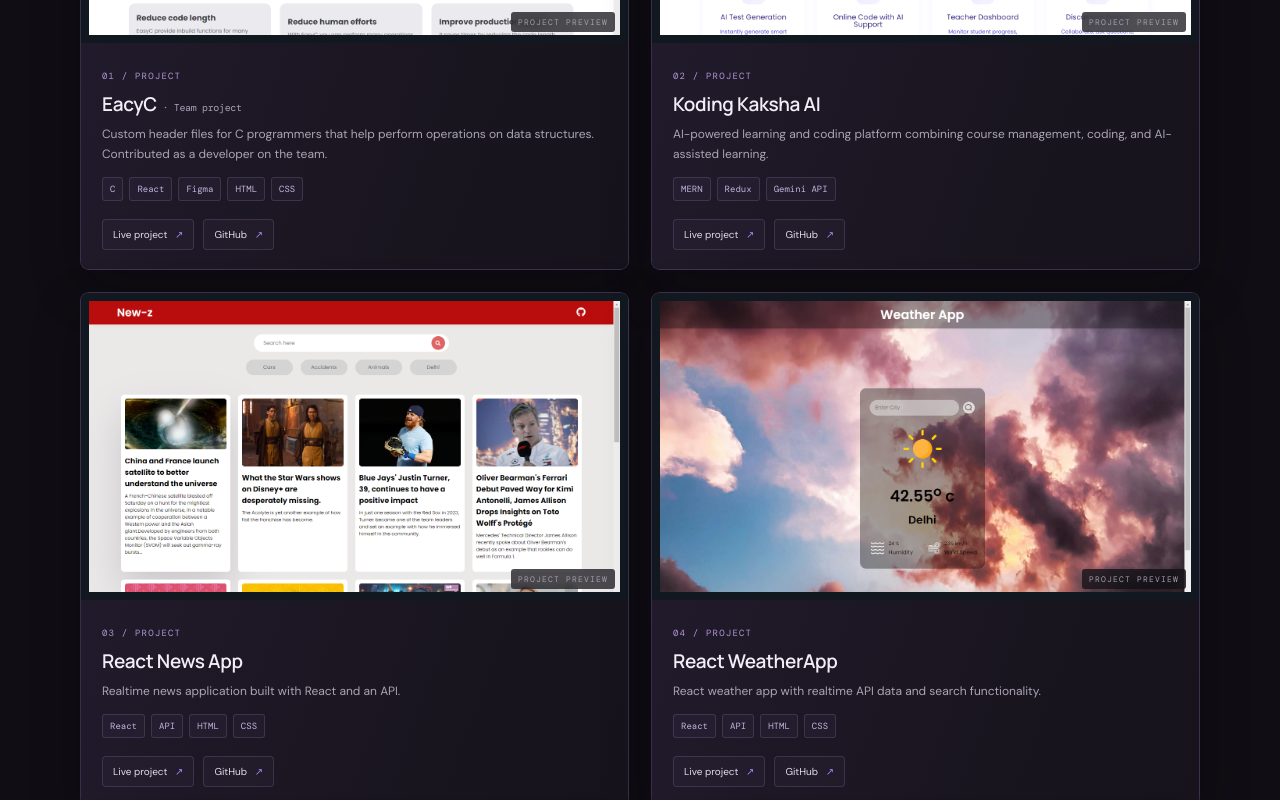
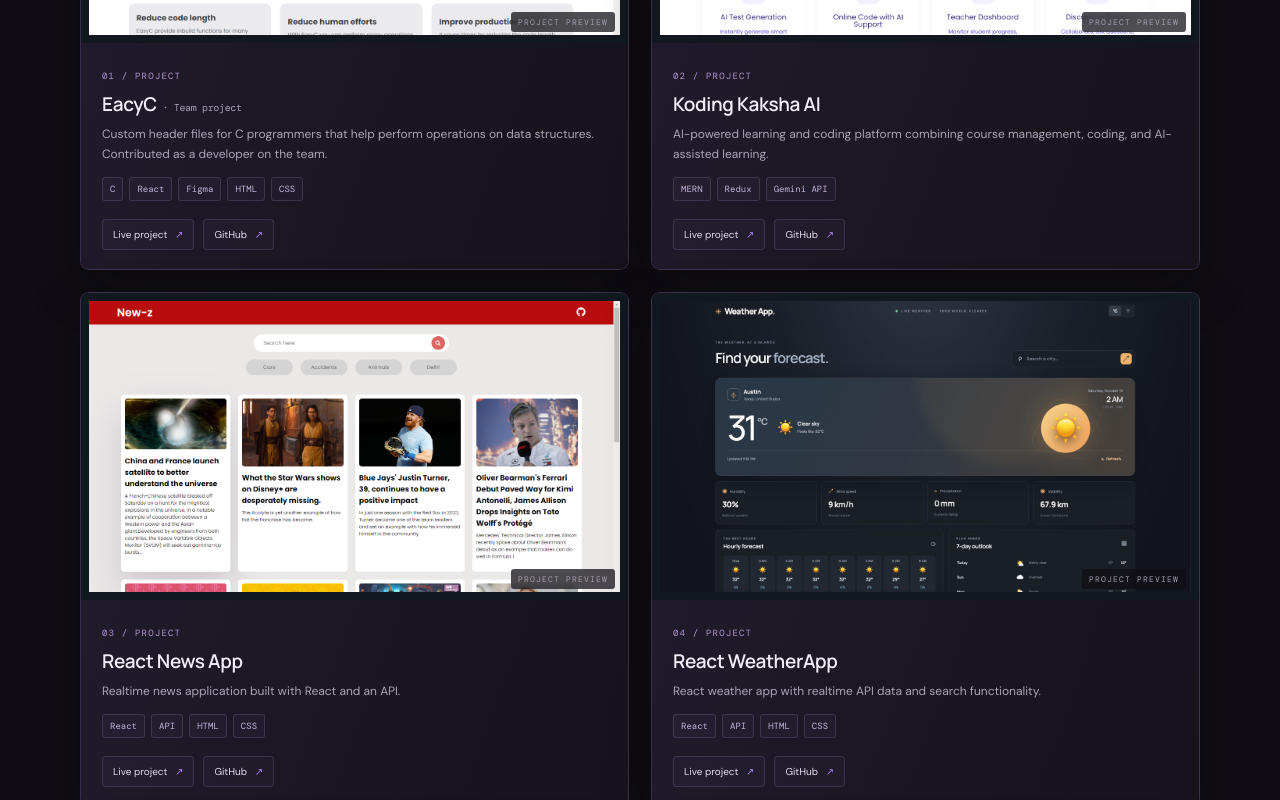
Before and after one commit to priyanshu8851/Presonal-Portfolio, a React (Vite) app: page /projects in a window 1280 px wide. Shown: the part 538-1338 px from the top of the page. Built offline with nearby package versions, Linux system fonts and the light colour scheme.

Commit message:
project updates

```diff
--- a/src/data/projects.js
+++ b/src/data/projects.js
@@ -33,7 +33,7 @@ export const projects = [
     technologies: ["React", "API", "HTML", "CSS"],
     github: "https://github.com/priyanshu8851/WeatherApp",
     live: "https://weather-app-pika.netlify.app/",
-    image: "/Images/weatherApp.png",
+    image: "/Images/weatherApp.jpeg",
   },
   {
     name: "Shape-x",
```
Also changed, not shown: public/Images/weatherApp.jpeg (added), public/Images/weatherApp.png (deleted).
